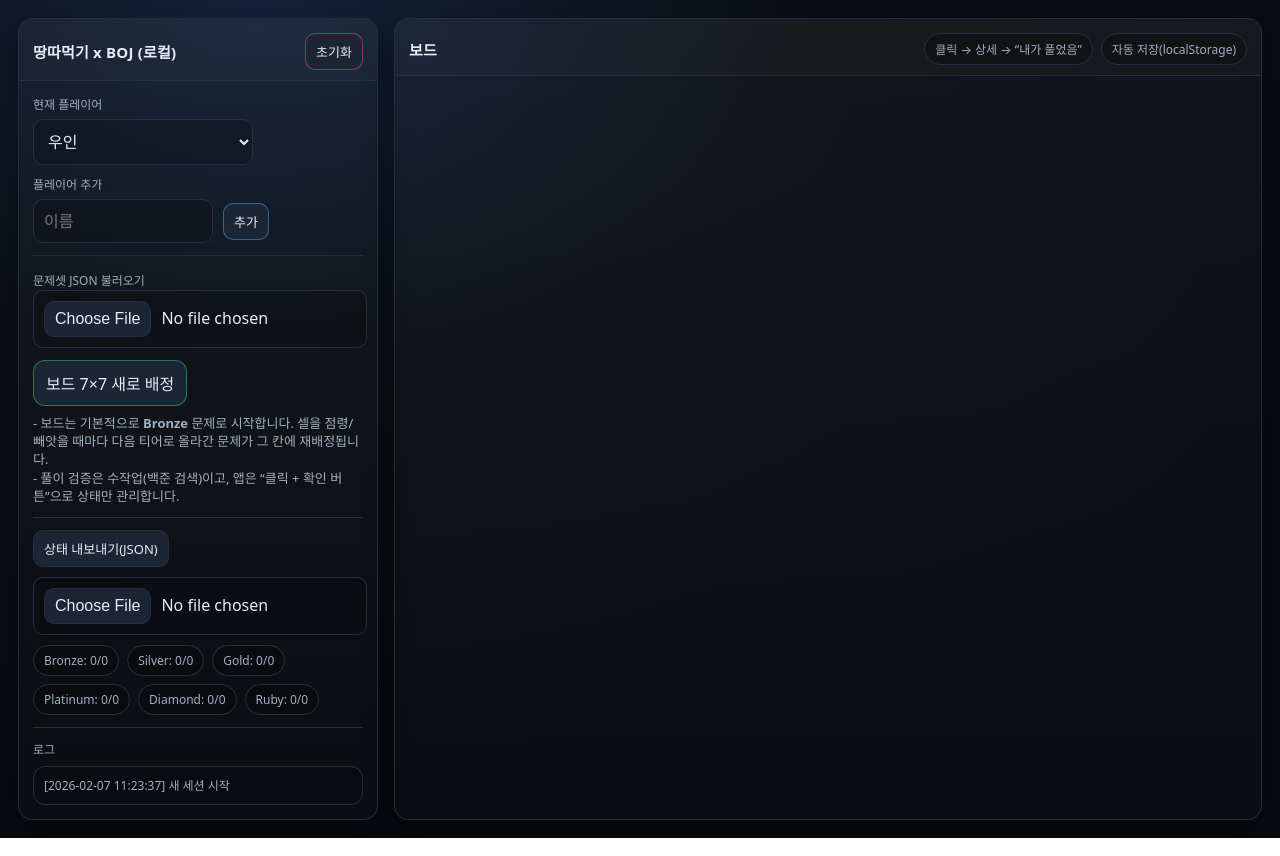
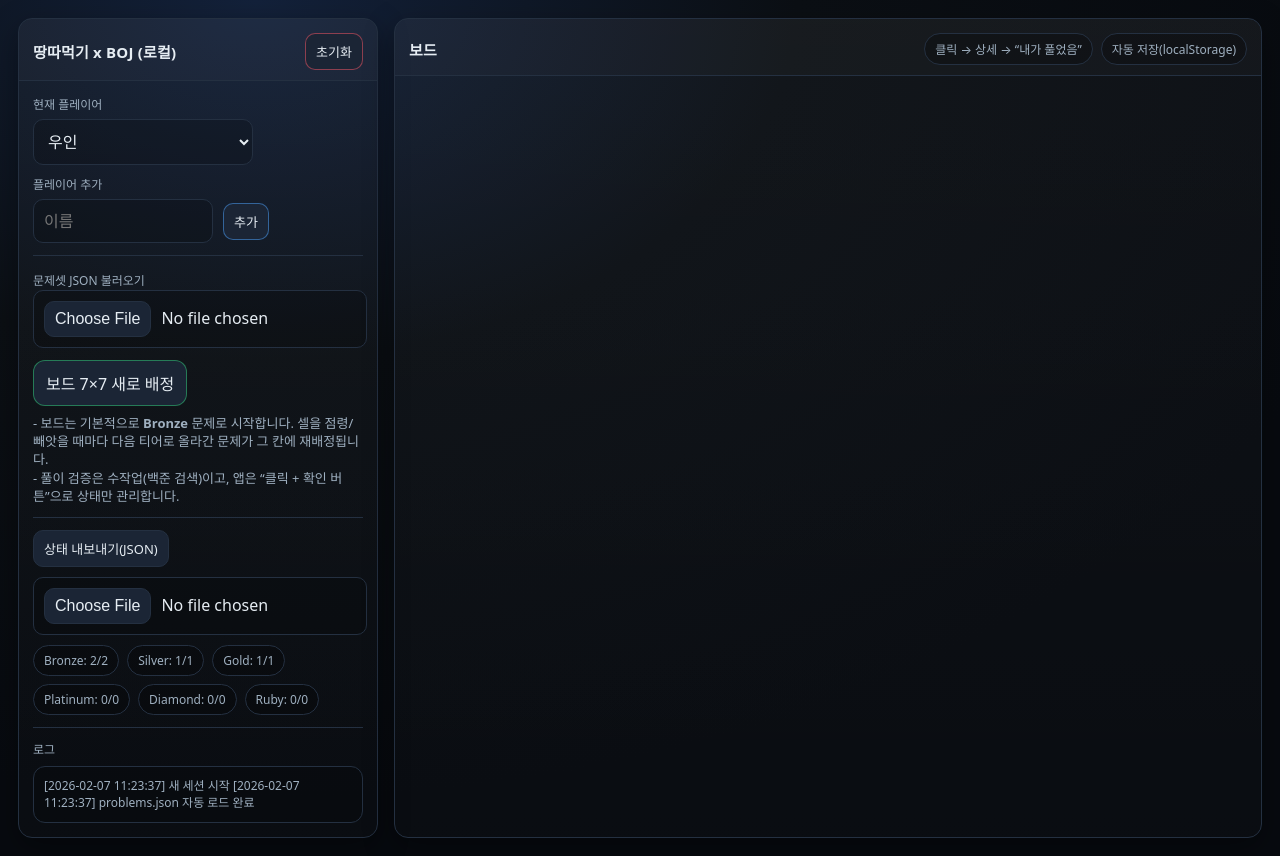
Before and after one commit to chowin131/boj-territory, a plain HTML site: page index.html in a window 1280 px wide. Drawn offline with Linux system fonts and the light colour scheme.

```diff
--- a/index.html
+++ b/index.html
@@ -418,6 +418,31 @@
     return out;
   }
 
+  async function autoLoadProblemsIfExists(){
+  // 이미 문제셋이 로딩돼 있으면 다시 안 읽음 (수동 업로드도 계속 가능)
+  if(state.problems && Object.keys(state.problems).length) return;
+
+  try{
+    const r = await fetch("problems.json", { cache: "no-store" });
+    if(!r.ok) return;
+
+    const obj = await r.json();
+    state.problems = normalizeProblems(obj);
+
+    // used 보정
+    for(const t of TIERS){
+      if(!state.used[t]) state.used[t] = new Set();
+    }
+
+    pushLog("problems.json 자동 로드 완료");
+    renderPoolStatus();
+    save();
+  }catch(e){
+    // problems.json이 없거나 JSON 파싱 에러면 그냥 무시 (수동 업로드로 진행)
+  }
+}
+
+
   function poolRemaining(tier){
     const pool = state.problems[tier] || [];
     const used = state.used[tier] || new Set();
@@ -786,7 +811,7 @@
   }
 
   // init
-  function boot(){
+  async function boot(){
     // manual tier select
     const sel = $("selManualTier");
     sel.innerHTML = "";
@@ -798,6 +823,8 @@
     }
 
     const loaded = load();
+    await autoLoadProblemsIfExists();
+
     if(!loaded){
       // 기본 used 초기화
       for(const t of TIERS) state.used[t] = new Set();
```
